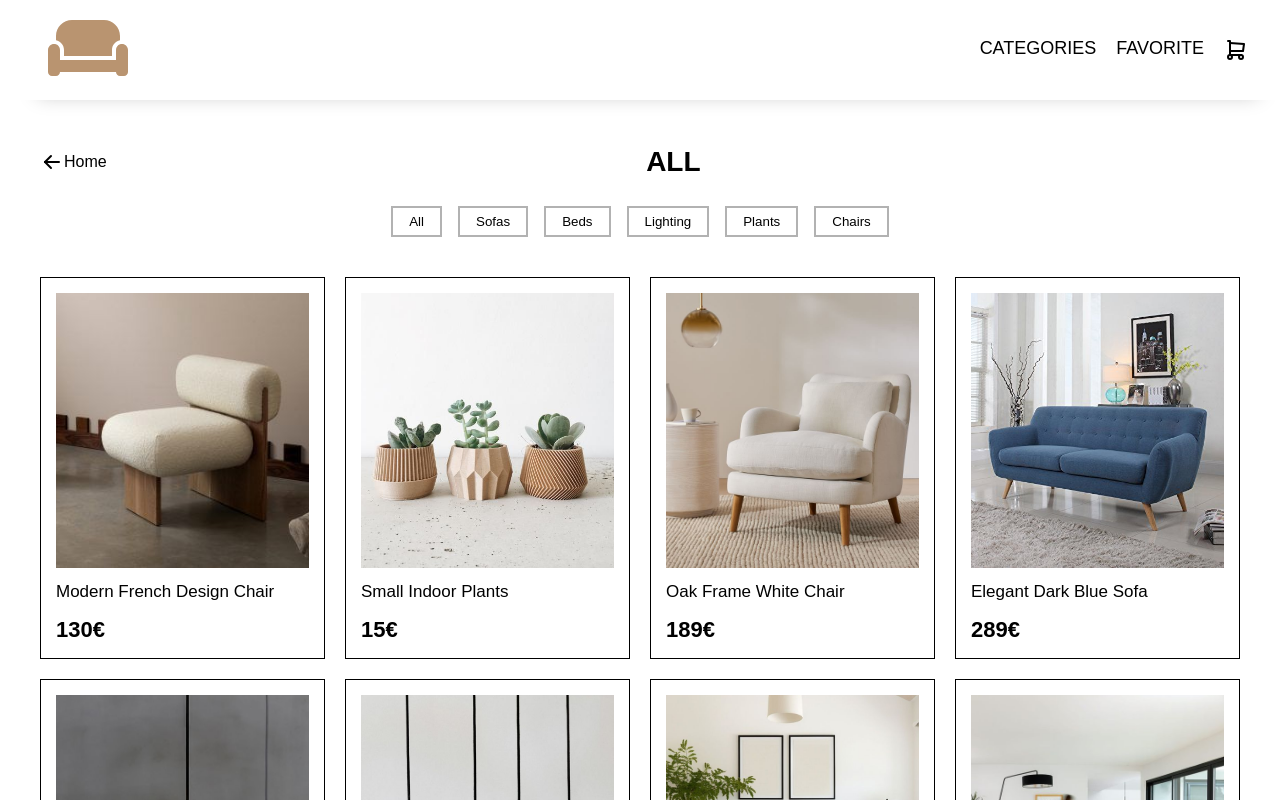
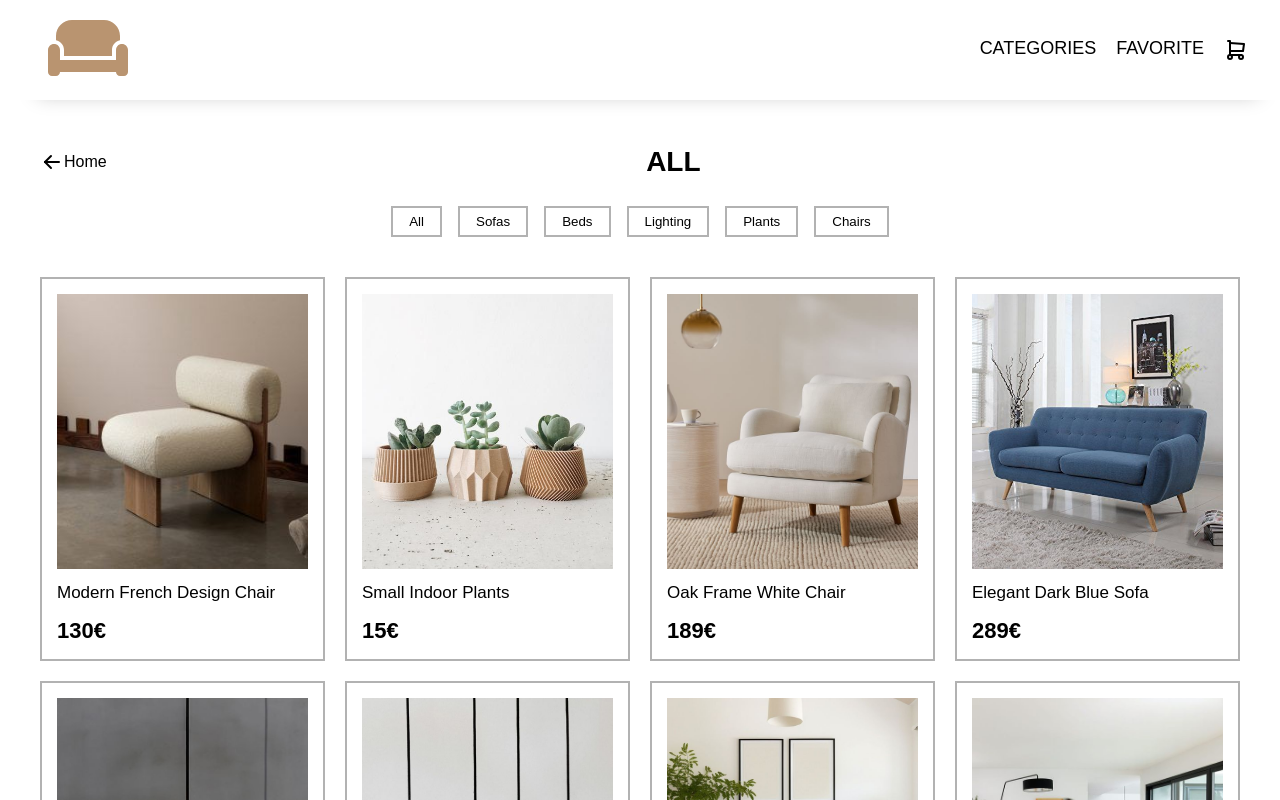
Before and after one commit to mhserrano/e-commerce, a React (Vite) app: page /categories/all in a window 1280 px wide. Shown: the top 800 px of the page. Built offline with nearby package versions, Linux system fonts and the light colour scheme; a web font is replaced by a local one.

Commit message:
Small style changes

```diff
--- a/src/components/Categories.css
+++ b/src/components/Categories.css
@@ -53,7 +53,11 @@
 .product {
   margin: 0 auto;
   padding: 15px;
-  border: 1px solid black;
+  border: 2px solid rgb(0, 0, 0, 0.3);
+  transition: all 200ms ease-in-out;
+}
+.product:hover {
+  border: 2px solid rgb(0, 0, 0, 0.7);
 }
 
 .product-description,
```
